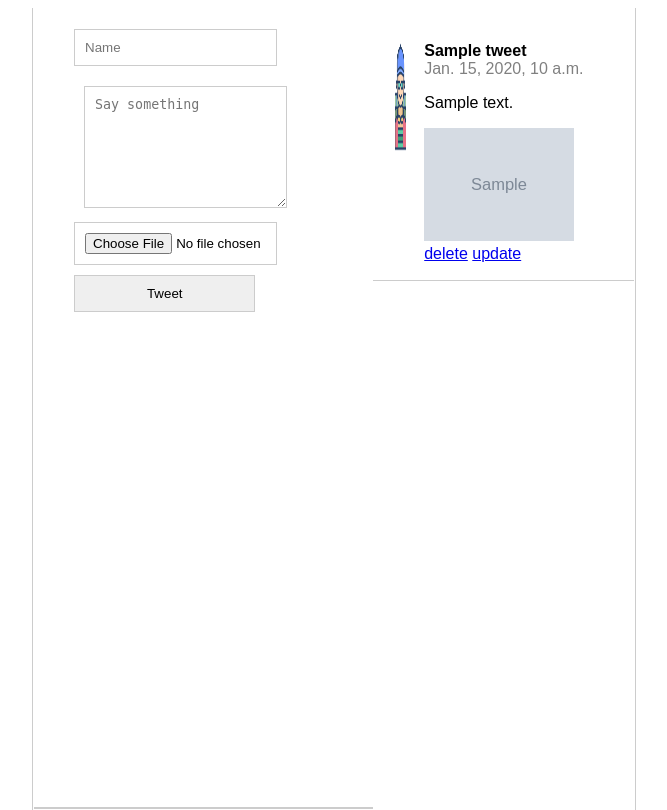
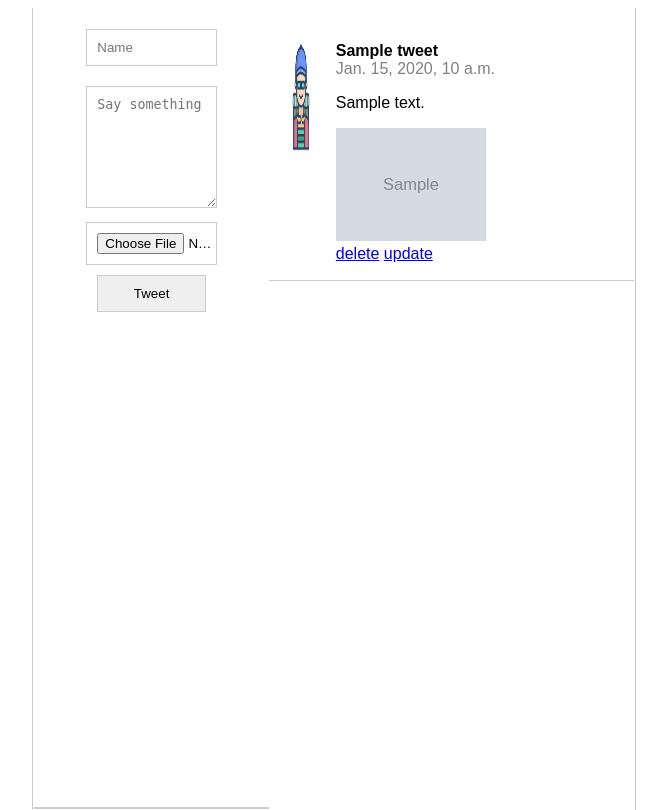
Before and after one commit to Soressa/Twitter_Clone, a Django app: template tweets/templates/tweets.html in a window 1280 px wide. Shown: the whole page, without its empty margins (306-973 px from the left). Run offline with Django 3.2, Linux system fonts and the light colour scheme; the template is opened without the code that fills it: most values are stand-ins (such as "Sample title", 1, 10 or a date in 2020); grey boxes marked "Sample" are stand-in pictures.

Commit message:
added style.css and html

```diff
--- a/tweets/static/css/style.css
+++ b/tweets/static/css/style.css
@@ -26,6 +26,9 @@ tweet
 .tweet_form {
     padding: 20px 40px;
     border-bottom: 2px solid #ccc;
+    text-align: center;
+    width: 50%;
+    margin: 0 auto;
 }
 
 .tweet_form input {
--- a/tweets/templates/tweets.html
+++ b/tweets/templates/tweets.html
@@ -1,7 +1,7 @@
 {% extends "base.html" %}
-{% block content %}
 {% load static %}
 {% load cloudinary %}
+{% block content %}
 <section class="content">
     <section class="tweet_form">
         <form action="/" method="POST" enctype="multipart/form-data">
@@ -10,7 +10,7 @@
             <textarea name="body" placeholder="Say something" required></textarea>
             <input class="form-control form-control-sm" name="image" type="file">
             <section class="mb-0">
-            <input type="submit" value="Tweet"/>
+            <input class="input-primary" type="submit" value="Tweet"/>
             </section>
         </form>
     </section>
```
